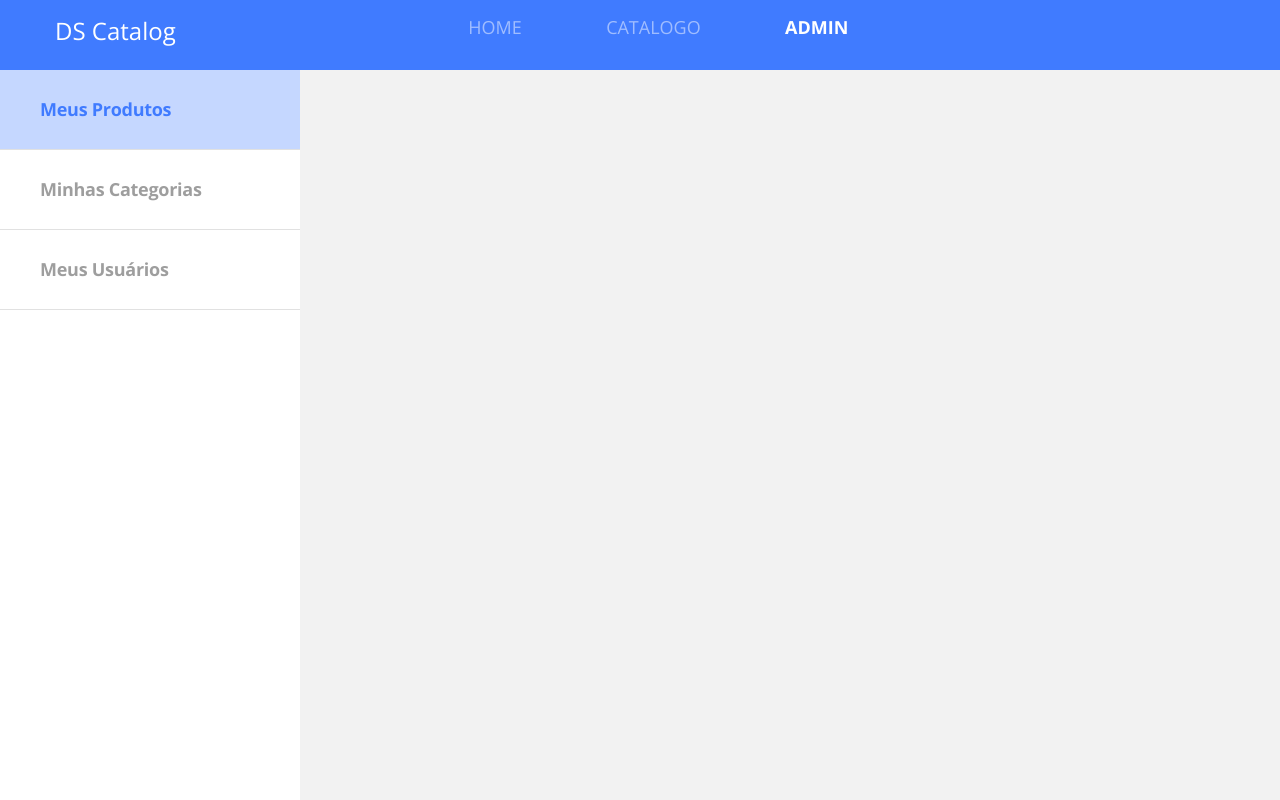
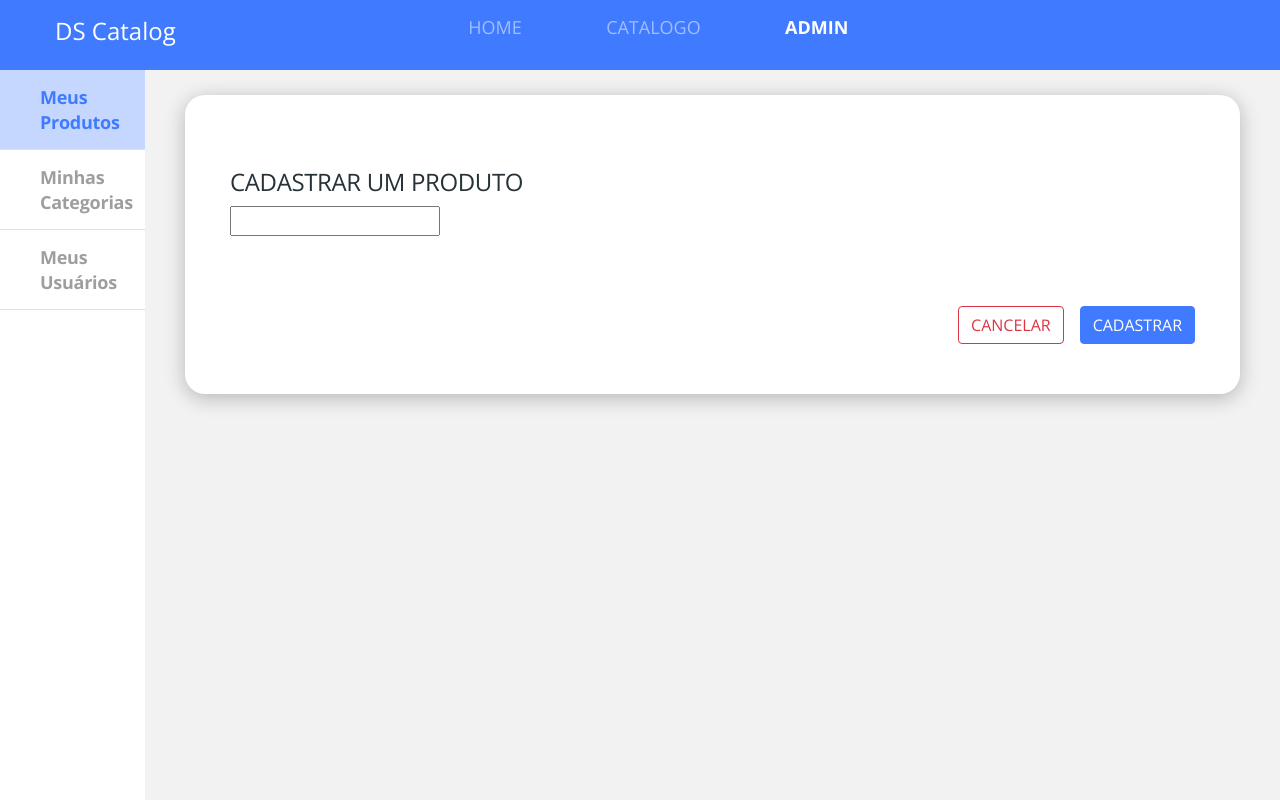
Before and after one commit to vilsonmoro/dscatalog-bootcamp-devsuperior, a React (Create React App) app in the folder front-web/: page /admin/products/create in a window 1280 px wide. Built offline with nearby package versions, Linux system fonts and the light colour scheme.

Commit message:
Add base form

```diff
--- a/front-web/src/Routes.tsx
+++ b/front-web/src/Routes.tsx
@@ -1,5 +1,5 @@
 import React from 'react';
-import { BrowserRouter, Switch, Route } from 'react-router-dom';
+import { BrowserRouter, Switch, Route, Redirect } from 'react-router-dom';
 import Navbar from './core/components/Navbar';
 import Admin from './pages/Admin';
 import Catalog from './pages/Catalog';
@@ -19,6 +19,7 @@
              <Route path="/products" exact>
                  <Catalog />
              </Route>
+             <Redirect from="/admin" to="/admin/products" exact/>
              <Route path="/admin">
                  <Admin />
              </Route>
--- a/front-web/src/core/components/Navbar/index.tsx
+++ b/front-web/src/core/components/Navbar/index.tsx
@@ -12,18 +12,18 @@
         <div className="col-6 offset-2">
             <ul className="main-menu">
                 <li>
-                    <NavLink to="/" activeClassName="active" exact>
+                    <NavLink to="/"  exact>
                         HOME
                     </NavLink>
                 </li>
 
                 <li>
-                    <NavLink to="/products" activeClassName="active">
+                    <NavLink to="/products">
                         CATALOGO
                     </NavLink>
                 </li>
                 <li>
-                    <NavLink to="/admin" activeClassName="active">
+                    <NavLink to="/admin">
                         ADMIN
                     </NavLink>
                 </li>
--- /dev/null
+++ b/front-web/src/pages/Admin/components/BaseForm/index.tsx
@@ -0,0 +1,35 @@
+import React from 'react';
+import { useHistory } from 'react-router-dom';
+import './styles.scss';
+
+type Props = {
+   title: string;
+   children: React.ReactNode;
+}
+
+const BaseForm = ({ title, children }: Props) => {
+    const history = useHistory();
+    const handleCancel = () =>{
+        history.push('../');
+    }
+
+    return (
+       <div className="admin-base-form card-base ">
+           <h1 className="base-form-title">
+               {title}
+            </h1>
+            {children}
+            <div className="base-form-actions">
+                <button className="btn btn-outline-danger border-radius-10 mr-3"
+                      onClick={handleCancel}>
+                    CANCELAR
+                </button>
+                <button className="btn btn-primary border-radius-10">
+                    CADASTRAR
+                </button>
+            </div>
+       </div>
+    );
+}
+
+export default BaseForm;
--- /dev/null
+++ b/front-web/src/pages/Admin/components/BaseForm/styles.scss
@@ -0,0 +1,17 @@
+.admin-base-form{
+    padding: 70px 45px 50px 45px;
+    border-radius: 20px;
+    width: 1055px;
+}
+
+.base-form-title{
+    font-size: 24px;
+    line-height: 33px;
+    letter-spacing: -0.015em;
+    color: #263238;
+}
+
+.base-form-actions{
+    margin-top: 70px;
+    text-align: right;
+}
--- a/front-web/src/pages/Admin/components/Navbar/index.tsx
+++ b/front-web/src/pages/Admin/components/Navbar/index.tsx
@@ -1,17 +1,18 @@
 import React from 'react';
+import { NavLink } from 'react-router-dom';
 import './styles.scss';
 
 const Navbar = () => (
    <nav className="admin-nav-container">
       <ul>
           <li>
-              <a href="link" className="admin-nav-item active" >Meus Produtos</a>
+              <NavLink to="/admin/products" className="admin-nav-item" >Meus Produtos</NavLink>
           </li>
           <li>
-              <a href="link" className="admin-nav-item">Minhas Categorias</a>
+              <NavLink to="/admin/categories" className="admin-nav-item">Minhas Categorias</NavLink>
           </li>
           <li>
-              <a href="link" className="admin-nav-item"> Meus Usuários</a>
+              <NavLink to="/admin/users" className="admin-nav-item"> Meus Usuários</NavLink>
           </li>
       </ul>
    </nav>
--- /dev/null
+++ b/front-web/src/pages/Admin/components/Products/Form/index.tsx
@@ -0,0 +1,16 @@
+import React from 'react';
+import BaseForm from '../../BaseForm';
+
+const Form = () => {
+    return (
+        <BaseForm title="CADASTRAR UM PRODUTO">
+            <div className="row">
+                <div className="col-6">
+                    <input type="text" />
+                </div>
+            </div>
+        </BaseForm>
+    );
+}
+
+export default Form;
--- /dev/null
+++ b/front-web/src/pages/Admin/components/Products/List/index.tsx
@@ -0,0 +1,20 @@
+import React from 'react';
+import { useHistory } from 'react-router-dom';
+
+const List = () =>{
+    const history = useHistory();
+
+    const handleCreate = () => {
+        history.push('/admin/products/create');
+    }
+
+    return(
+       <div className="admin-products-list">
+           <button className="btn btn-primary btn-lg" onClick={handleCreate} >
+               ADICIONAR
+           </button>
+       </div>
+    );
+}
+
+export default List;
--- /dev/null
+++ b/front-web/src/pages/Admin/components/Products/index.tsx
@@ -0,0 +1,25 @@
+import React from 'react';
+import { Route, Switch } from 'react-router-dom';
+import List from './List';
+import Form from './Form';
+
+const Products = () => {
+    return (
+        <div>
+
+            <Switch>
+                <Route path="/admin/products" exact>
+                    <List />
+                </Route>
+                <Route path="/admin/products/create" >
+                    <Form />
+                </Route>
+                <Route path="/admin/products/:productId">
+                    <h1>Consulta um produto</h1>
+                </Route>
+            </Switch>
+        </div>
+    );
+}
+
+export default Products;
--- a/front-web/src/pages/Admin/index.tsx
+++ b/front-web/src/pages/Admin/index.tsx
@@ -1,9 +1,26 @@
 import React from 'react';
+import { Route, Switch } from 'react-router-dom';
 import Navbar from './components/Navbar';
+import Products from './components/Products';
+import './styles.scss';
 
 const Admin = () => (
-    <div>
+    <div className="admin-container">
         <Navbar />
+
+        <div className="admin-content">
+               <Switch>
+                   <Route path="/admin/products">
+                         <Products />
+                   </Route>
+                   <Route path="/admin/categories">
+                         <h1>Categories</h1>
+                   </Route>
+                   <Route path="/admin/users">
+                         <h1>users</h1>
+                   </Route>
+               </Switch>
+        </div>
     </div>
 );
 
--- /dev/null
+++ b/front-web/src/pages/Admin/styles.scss
@@ -0,0 +1,8 @@
+.admin-container{
+   display: flex;
+}
+
+.admin-content{
+  padding: 25px 40px 45px 40px;
+  flex: 1;
+}
```
